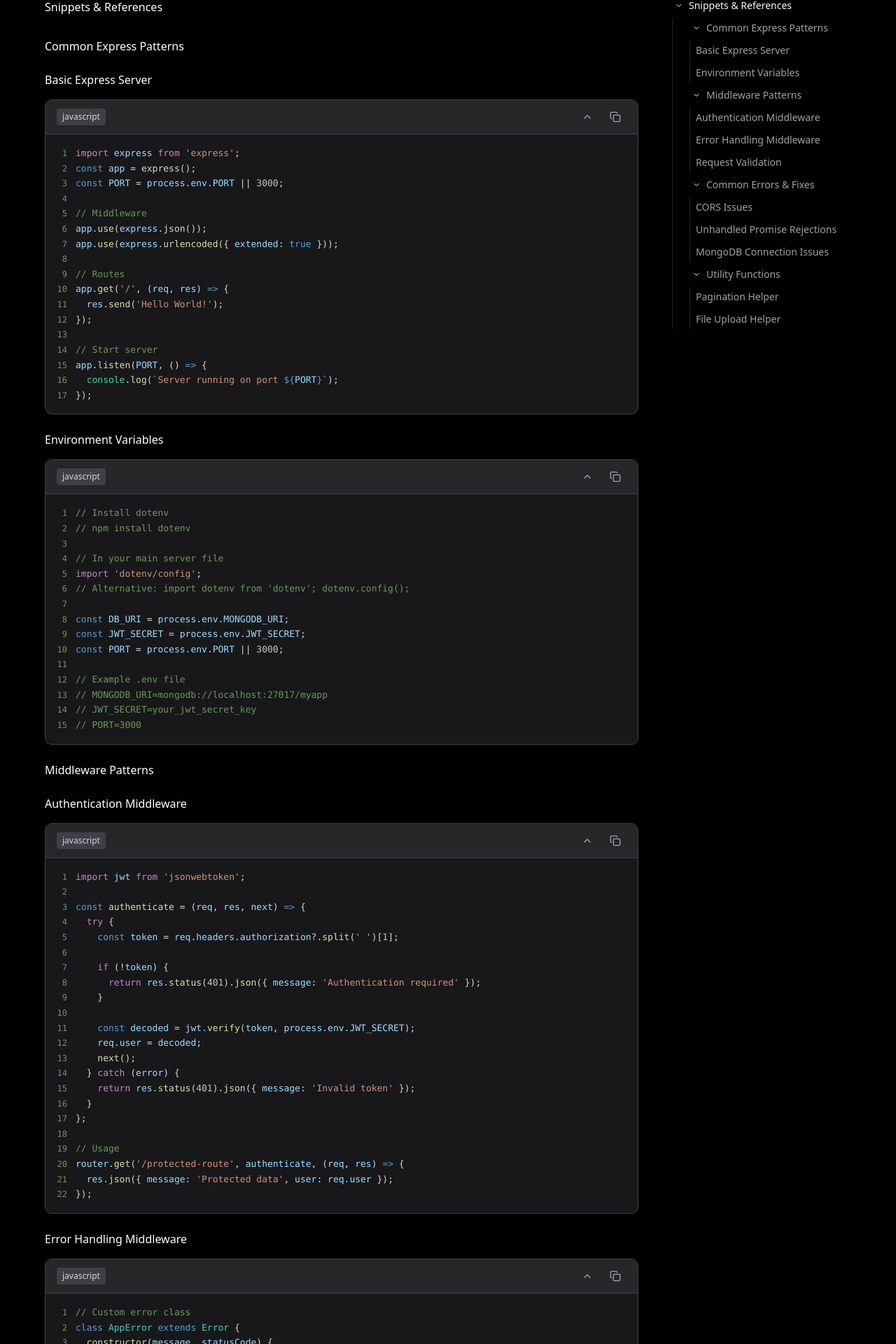
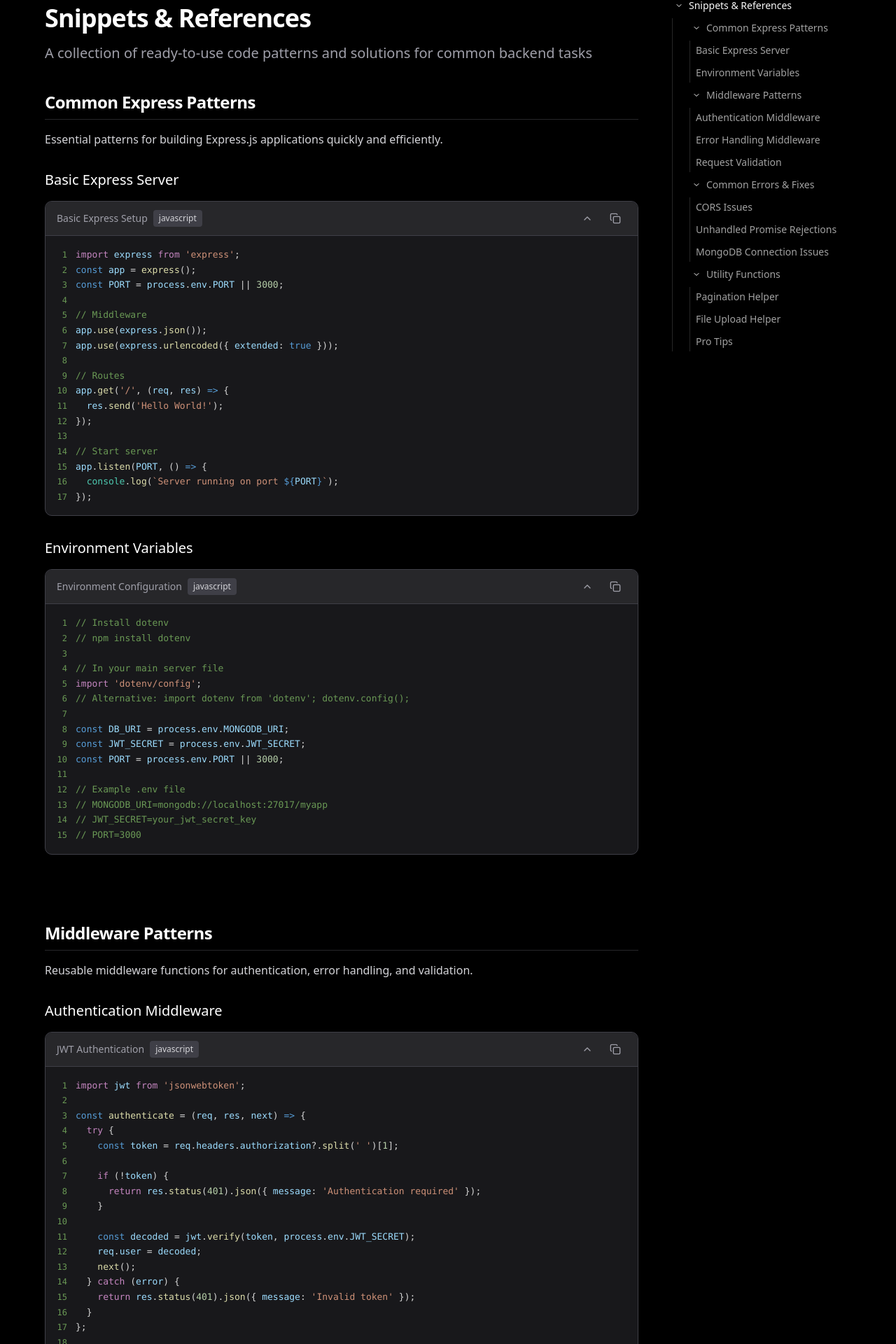
Before and after one commit to SrihasRC/Backend101, a Next.js app: page /snippets in a window 1280 px wide. Shown: the part 115-2035 px from the top of the page at 70% size. Built offline with nearby package versions, Linux system fonts and the light colour scheme.

Commit message:
style: update snippets page

```diff
--- a/app/(docs)/snippets/page.tsx
+++ b/app/(docs)/snippets/page.tsx
@@ -2,18 +2,29 @@ import { CodeBlock } from "@/components/ui/code-block";
 
 export default function SnippetsPage() {
   return (
-    <div className="container relative">
-      <div className="flex flex-col lg:flex-row lg:gap-10">
-        <main className="flex-1 prose prose-invert max-w-full py-8">
-          <h1 className="mb-8">Snippets & References</h1>
+    <div className="container py-10">
+      <div className="max-w-4xl mx-auto">
+        <h1 className="text-4xl font-bold tracking-tight mb-4">Snippets & References</h1>
+        <p className="text-xl text-zinc-400 mb-10">
+          A collection of ready-to-use code patterns and solutions for common backend tasks
+        </p>
 
-          <section id="common-patterns">
-            <h2>Common Express Patterns</h2>
+        <div className="space-y-16">
+          {/* Common Patterns Section */}
+          <section id="common-patterns" className="space-y-4">
+            <h2 className="text-2xl font-bold tracking-tight border-b border-zinc-800 pb-2">
+              Common Express Patterns
+            </h2>
+            <p className="text-zinc-300">
+              Essential patterns for building Express.js applications quickly and efficiently.
+            </p>
 
-            <div className="my-6">
-              <h3>Basic Express Server</h3>
+            <div className="space-y-8 py-4">
+              <div>
+                <h3 className="text-xl font-medium mb-3">Basic Express Server</h3>
                 <CodeBlock
                   language="javascript"
+                  title="Basic Express Setup"
                   code={`import express from 'express';
 const app = express();
 const PORT = process.env.PORT || 3000;
@@ -34,10 +45,11 @@ app.listen(PORT, () => {
                 />
               </div>
 
-            <div className="my-6">
-              <h3>Environment Variables</h3>
+              <div>
+                <h3 className="text-xl font-medium mb-3">Environment Variables</h3>
                 <CodeBlock
                   language="javascript"
+                  title="Environment Configuration"
                   code={`// Install dotenv
 // npm install dotenv
 
@@ -55,15 +67,24 @@ const PORT = process.env.PORT || 3000;
 // PORT=3000`}
                 />
               </div>
+            </div>
           </section>
 
-          <section id="middleware-patterns">
-            <h2>Middleware Patterns</h2>
+          {/* Middleware Patterns Section */}
+          <section id="middleware-patterns" className="space-y-4">
+            <h2 className="text-2xl font-bold tracking-tight border-b border-zinc-800 pb-2">
+              Middleware Patterns
+            </h2>
+            <p className="text-zinc-300">
+              Reusable middleware functions for authentication, error handling, and validation.
+            </p>
 
-            <div className="my-6">
-              <h3>Authentication Middleware</h3>
+            <div className="space-y-8 py-4">
+              <div>
+                <h3 className="text-xl font-medium mb-3">Authentication Middleware</h3>
                 <CodeBlock
                   language="javascript"
+                  title="JWT Authentication"
                   code={`import jwt from 'jsonwebtoken';
 
 const authenticate = (req, res, next) => {
@@ -89,10 +110,11 @@ router.get('/protected-route', authenticate, (req, res) => {
                 />
               </div>
 
-            <div className="my-6">
-              <h3>Error Handling Middleware</h3>
+              <div>
+                <h3 className="text-xl font-medium mb-3">Error Handling Middleware</h3>
                 <CodeBlock
                   language="javascript"
+                  title="Global Error Handler"
                   code={`// Custom error class
 class AppError extends Error {
   constructor(message, statusCode) {
@@ -151,10 +173,11 @@ app.get('/item/:id', (req, res, next) => {
                 />
               </div>
 
-            <div className="my-6">
-              <h3>Request Validation</h3>
+              <div>
+                <h3 className="text-xl font-medium mb-3">Request Validation</h3>
                 <CodeBlock
                   language="javascript"
+                  title="Express Validator Setup"
                   code={`// Install express-validator
 // npm install express-validator
 
@@ -182,15 +205,27 @@ const validateUser = [
 router.post('/users', validateUser, userController.createUser);`}
                 />
               </div>
+            </div>
           </section>
 
-          <section id="common-errors">
-            <h2>Common Errors & Fixes</h2>
+          {/* Common Errors Section */}
+          <section id="common-errors" className="space-y-4">
+            <h2 className="text-2xl font-bold tracking-tight border-b border-zinc-800 pb-2">
+              Common Errors & Fixes
+            </h2>
+            <p className="text-zinc-300">
+              Solutions to frequent backend development challenges and error scenarios.
+            </p>
 
-            <div className="my-6">
-              <h3>CORS Issues</h3>
+            <div className="space-y-8 py-4">
+              <div>
+                <h3 className="text-xl font-medium mb-3">CORS Issues</h3>
+                <p className="text-zinc-300 mb-4">
+                  Cross-Origin Resource Sharing errors are common when your frontend and backend are on different domains or ports.
+                </p>
                 <CodeBlock
                   language="javascript"
+                  title="CORS Configuration"
                   code={`// Install cors
 // npm install cors
 
@@ -210,13 +245,20 @@ const corsOptions = {
 
 app.use(cors(corsOptions));`}
                 />
-              <p>Common Error: <code>Access to fetch at 'https://api.example.com/data' from origin 'https://app.example.com' has been blocked by CORS policy</code></p>
+                <div className="bg-zinc-900 rounded-lg p-4 border border-zinc-800 mt-2">
+                  <p className="text-amber-400">Common Error:</p>
+                  <code className="text-sm text-zinc-300">Access to fetch at 'https://api.example.com/data' from origin 'https://app.example.com' has been blocked by CORS policy</code>
+                </div>
               </div>
 
-            <div className="my-6">
-              <h3>Unhandled Promise Rejections</h3>
+              <div>
+                <h3 className="text-xl font-medium mb-3">Unhandled Promise Rejections</h3>
+                <p className="text-zinc-300 mb-4">
+                  Failing to handle promise rejections can cause Node.js applications to crash unexpectedly.
+                </p>
                 <CodeBlock
                   language="javascript"
+                  title="Promise Error Handling"
                   code={`// BAD: Not handling promise rejection
 app.get('/users/:id', (req, res) => {
   findUserById(req.params.id)
@@ -250,10 +292,14 @@ app.get('/users/:id', (req, res, next) => {
                 />
               </div>
 
-            <div className="my-6">
-              <h3>MongoDB Connection Issues</h3>
+              <div>
+                <h3 className="text-xl font-medium mb-3">MongoDB Connection Issues</h3>
+                <p className="text-zinc-300 mb-4">
+                  Proper MongoDB connection setup with error handling and graceful shutdown.
+                </p>
                 <CodeBlock
                   language="javascript"
+                  title="Robust MongoDB Connection"
                   code={`// Robust MongoDB connection setup
 import mongoose from 'mongoose';
 
@@ -290,15 +336,27 @@ process.on('SIGINT', async () => {
 export default connectDB;`}
                 />
               </div>
+            </div>
           </section>
 
-          <section id="utility-functions">
-            <h2>Utility Functions</h2>
+          {/* Utility Functions Section */}
+          <section id="utility-functions" className="space-y-4">
+            <h2 className="text-2xl font-bold tracking-tight border-b border-zinc-800 pb-2">
+              Utility Functions
+            </h2>
+            <p className="text-zinc-300">
+              Ready-to-use helpers for common backend tasks like pagination and file handling.
+            </p>
 
-            <div className="my-6">
-              <h3>Pagination Helper</h3>
+            <div className="space-y-8 py-4">
+              <div>
+                <h3 className="text-xl font-medium mb-3">Pagination Helper</h3>
+                <p className="text-zinc-300 mb-4">
+                  Clean implementation of pagination for MongoDB queries with flexible options.
+                </p>
                 <CodeBlock
                   language="javascript"
+                  title="Reusable Pagination Function"
                   code={`// Pagination middleware/utility
 const paginate = async (model, req, options = {}) => {
   const page = parseInt(req.query.page) || 1;
@@ -356,10 +414,14 @@ router.get('/posts', async (req, res, next) => {
                 />
               </div>
 
-            <div className="my-6">
-              <h3>File Upload Helper</h3>
+              <div>
+                <h3 className="text-xl font-medium mb-3">File Upload Helper</h3>
+                <p className="text-zinc-300 mb-4">
+                  Manage file uploads securely with validation and configurable storage options.
+                </p>
                 <CodeBlock
                   language="javascript"
+                  title="Multer File Upload Configuration"
                   code={`// Install multer
 // npm install multer
 
@@ -421,8 +483,20 @@ router.post('/upload-multiple', upload.array('files', 5), (req, res) => {
 });`}
                 />
               </div>
+
+              <div className="bg-blue-900/30 border border-blue-800 rounded-lg p-6 mt-8">
+                <h3 className="text-lg font-semibold text-blue-400 mb-2">Pro Tips</h3>
+                <ul className="list-disc list-inside space-y-2 text-zinc-200">
+                  <li>Keep utility functions in separate modules for better organization</li>
+                  <li>Use TypeScript interfaces to document expected parameters</li>
+                  <li>Add proper error handling to all utility functions</li>
+                  <li>Write thorough tests for utility functions as they're often critical infrastructure</li>
+                  <li>Consider publishing frequently used utilities as internal npm packages</li>
+                </ul>
+              </div>
+            </div>
           </section>
-        </main>
+        </div>
       </div>
     </div>
   );
```
Lines whose indentation alone changed are shown as unchanged.
